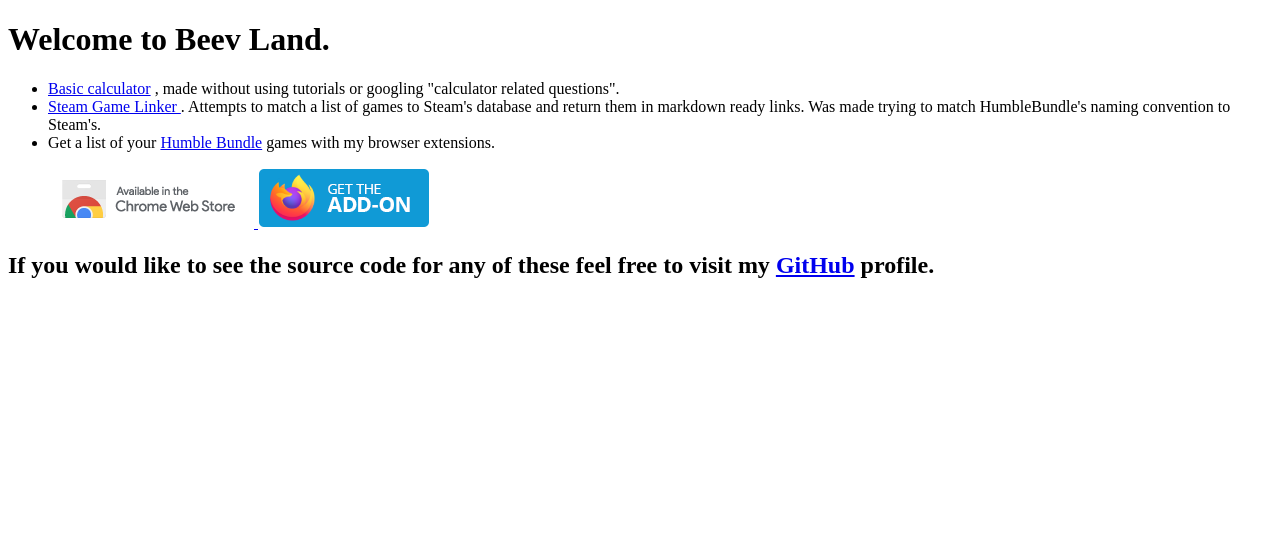
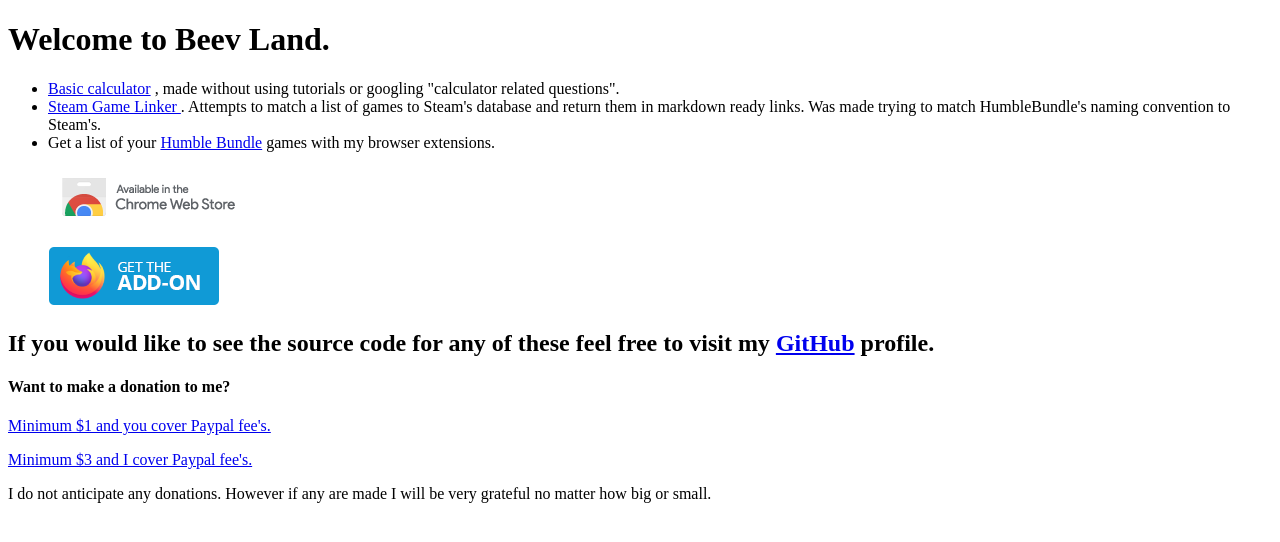
Before and after one commit to BeevMan/BeevMan.github.io, a plain HTML site: page index.html in a window 1280 px wide. Drawn offline with Linux system fonts and the light colour scheme.

Commit message:
Update index.html

```diff
--- a/index.html
+++ b/index.html
@@ -24,6 +24,8 @@
         <a target="_blank" rel="noopener noreferrer" href="https://chrome.google.com/webstore/detail/humblebundle-keys-clipboa/cmepjcombnmfffjpnnnhmagpmdmnbedg">
           <img src="badges/ChromeBadge206x58.png" alt="Chrome Extension" width="206" height="58">
         </a>
+	  </p>
+	  <p>
         <a target="_blank" rel="noopener noreferrer" href="https://addons.mozilla.org/en-US/firefox/addon/humblebundle-keys-clipboard/">
           <img src="badges/FireFoxBadge172x60.png" alt="FireFox Add-On" width="172" height="60">
         </a>
@@ -31,6 +33,19 @@
     </li>
   </ul>
   <h2> If you would like to see the source code for any of these feel free to visit my <a target="_blank" rel="noopener noreferrer" href="https://github.com/BeevMan">GitHub</a> profile. </h2>
+  <h4> Want to make a donation to me?</h4>
+    <p>
+	  <a target="_blank" rel="noopener noreferrer" href="https://www.buymeacoffee.com/jimmiiscoding">
+        Minimum $1 and you cover Paypal fee's.
+      </a>
+	</p>
+	<p>
+	  <a target="_blank" rel="noopener noreferrer" href="https://ko-fi.com/jimmi_is_coding">
+        Minimum $3 and I cover Paypal fee's.
+      </a>
+
+	</p>
+	<p>I do not anticipate any donations.  However if any are made I will be very grateful no matter how big or small.</p>
 </body>
 
 </html>
```
